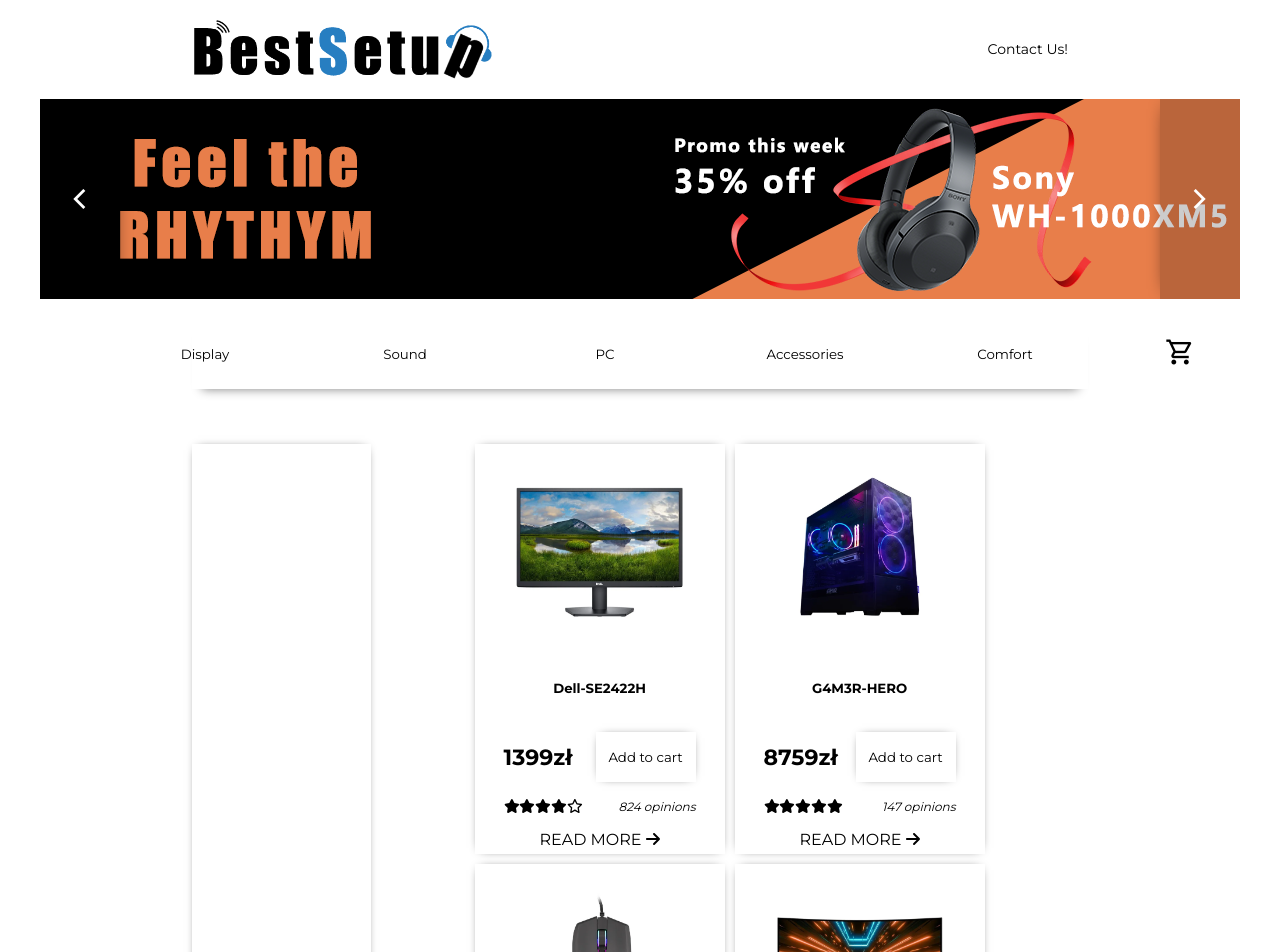
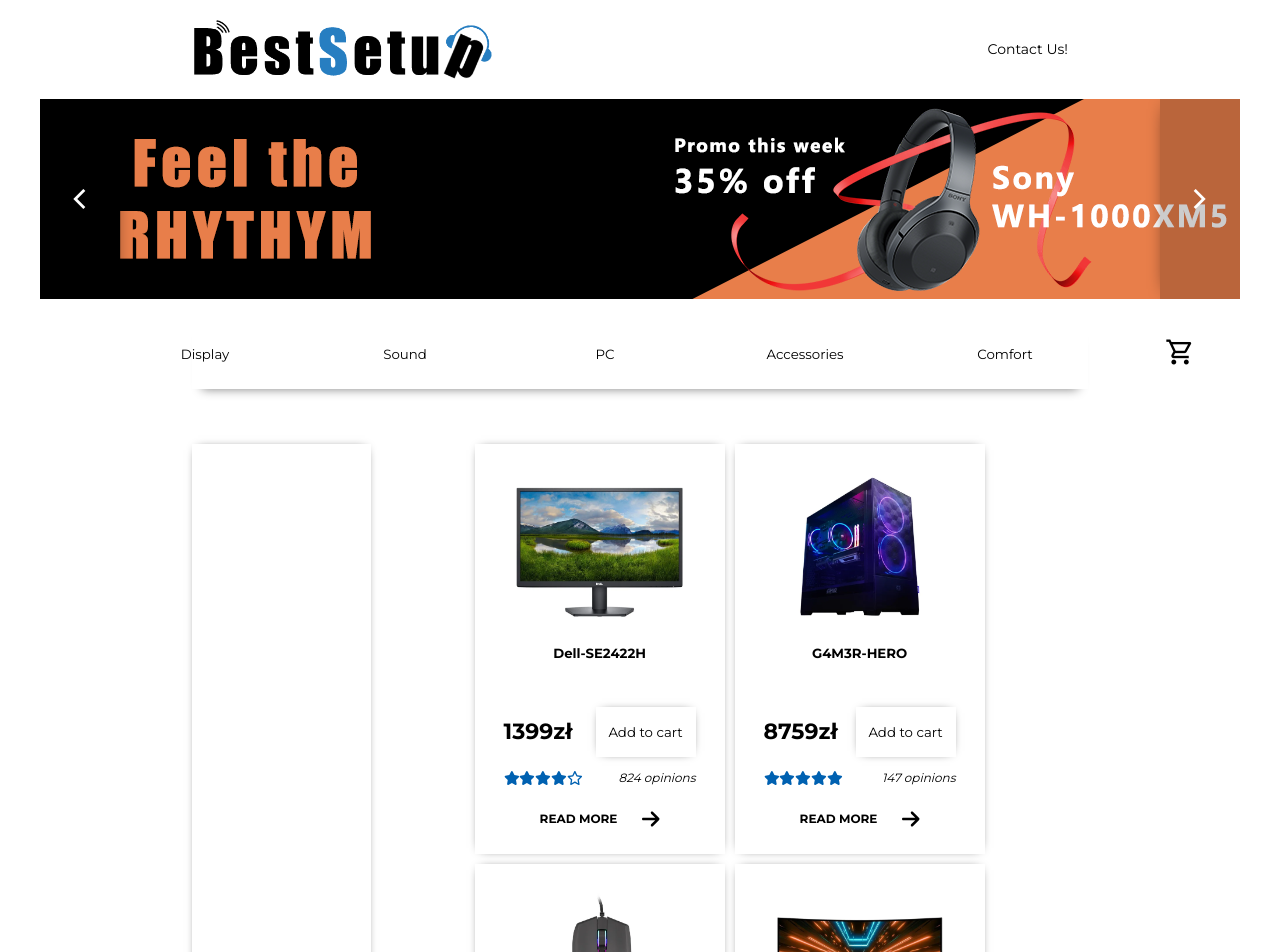
Before and after one commit to rezio3/best-setup-online-shop, a React (Create React App) app: page / in a window 1280 px wide. Shown: the top 952 px of the page. Built offline with nearby package versions, Linux system fonts and the light colour scheme.

Commit message:
update styles in products component

```diff
--- a/src/style/css/productsHomePage.css
+++ b/src/style/css/productsHomePage.css
@@ -16,7 +16,10 @@
   justify-content: space-between;
 }
 .products-container .product-box__product-name {
+  display: block;
   text-align: center;
+  margin: 0;
+  height: 60px;
 }
 .products-container .product-box__product-image {
   margin: 20px 0;
@@ -45,12 +48,29 @@
   display: flex;
   justify-content: space-between;
   align-items: center;
+  margin-top: 10px;
 }
 .products-container .product-box__stars-and-opinions-container .highlight {
-  color: rgb(0, 0, 0);
+  color: rgb(0, 97, 177);
   font-size: 14px;
 }
 .products-container .product-box__opinions-span {
   font-size: 12px;
   font-style: italic;
 }
+.products-container .product-box__read-more {
+  width: 50%;
+  margin: 20px 0;
+  display: flex;
+  align-items: center;
+  justify-content: space-between;
+  font-weight: 600;
+  font-size: 12px;
+}
+.products-container .product-box__read-more .highlight {
+  transition: 0.3s ease-out;
+  font-size: 20px;
+}
+.products-container .product-box:hover .product-box__read-more .highlight {
+  rotate: -90deg;
+}
--- a/src/style/productsHomePage.scss
+++ b/src/style/productsHomePage.scss
@@ -16,7 +16,10 @@
 		justify-content: space-between;
 
 		&__product-name {
+			display: block;
 			text-align: center;
+			margin: 0;
+			height: 60px;
 		}
 		&__product-image {
 			margin: 20px 0;
@@ -45,8 +48,9 @@
 			display: flex;
 			justify-content: space-between;
 			align-items: center;
+			margin-top: 10px;
 			.highlight {
-				color: rgb(0, 0, 0);
+				color: rgb(0, 97, 177);
 				font-size: 14px;
 			}
 		}
@@ -54,5 +58,25 @@
 			font-size: 12px;
 			font-style: italic;
 		}
+		&__read-more {
+			width: 50%;
+			margin: 20px 0;
+			display: flex;
+			align-items: center;
+			justify-content: space-between;
+			font-weight: 600;
+			font-size: 12px;
+			.highlight {
+				transition: 0.3s ease-out;
+				font-size: 20px;
+			}
+		}
+	}
+	.product-box:hover {
+		.product-box__read-more {
+			.highlight {
+				rotate: -90deg;
+			}
+		}
 	}
 }
```
